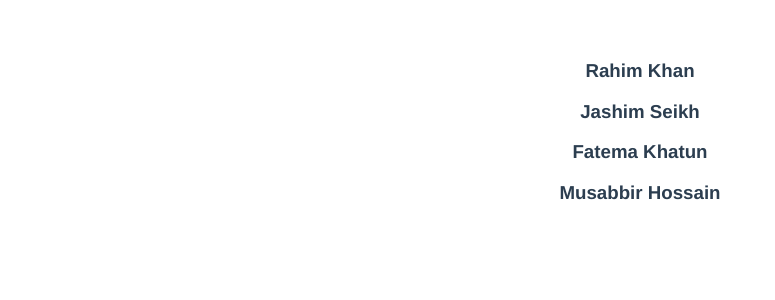
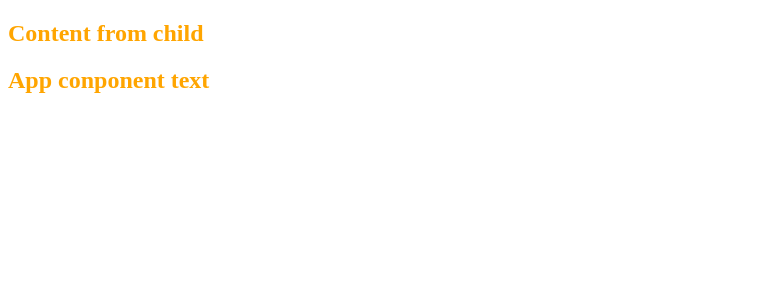
Before and after one commit to codeWithMahmudul/vueComponents, a Vue app: page / in a window 1280 px wide. Shown: the top 300 px of the page, without its empty margins (0-775 px from the left). Built offline with nearby package versions, Linux system fonts and the light colour scheme.

Commit message:
Component Styles

```diff
--- a/src/App.vue
+++ b/src/App.vue
@@ -1,18 +1,15 @@
 <template>
-  <NameList>
-    <template v-slot:default="slotProps">
-      {{ slotProps.user.firstName }} {{ slotProps.user.lastName }}
-    </template>
-  </NameList>
+  <ChildStyle />
+  <h2>App conponent text</h2>
 </template>
 
 <script>
-import NameList from "./components/NameList.vue";
+import ChildStyle from "./components/ChildStyle.vue";
 
 export default {
   name: "App",
   components: {
-    NameList,
+    ChildStyle,
   },
   data() {
     return {};
@@ -20,7 +17,7 @@ export default {
 };
 </script>
 
-<style>
+<style scoped>
 #app {
   font-family: Avenir, Helvetica, Arial, sans-serif;
   -webkit-font-smoothing: antialiased;
@@ -29,4 +26,7 @@ export default {
   color: #2c3e50;
   margin-top: 60px;
 }
+h2 {
+  color: orange;
+}
 </style>
--- /dev/null
+++ b/src/components/ChildStyle.vue
@@ -0,0 +1,13 @@
+<template>
+  <h2>Content from child</h2>
+</template>
+
+<script>
+export default {};
+</script>
+
+<style scoped>
+h2 {
+  color: red;
+}
+</style>
```
